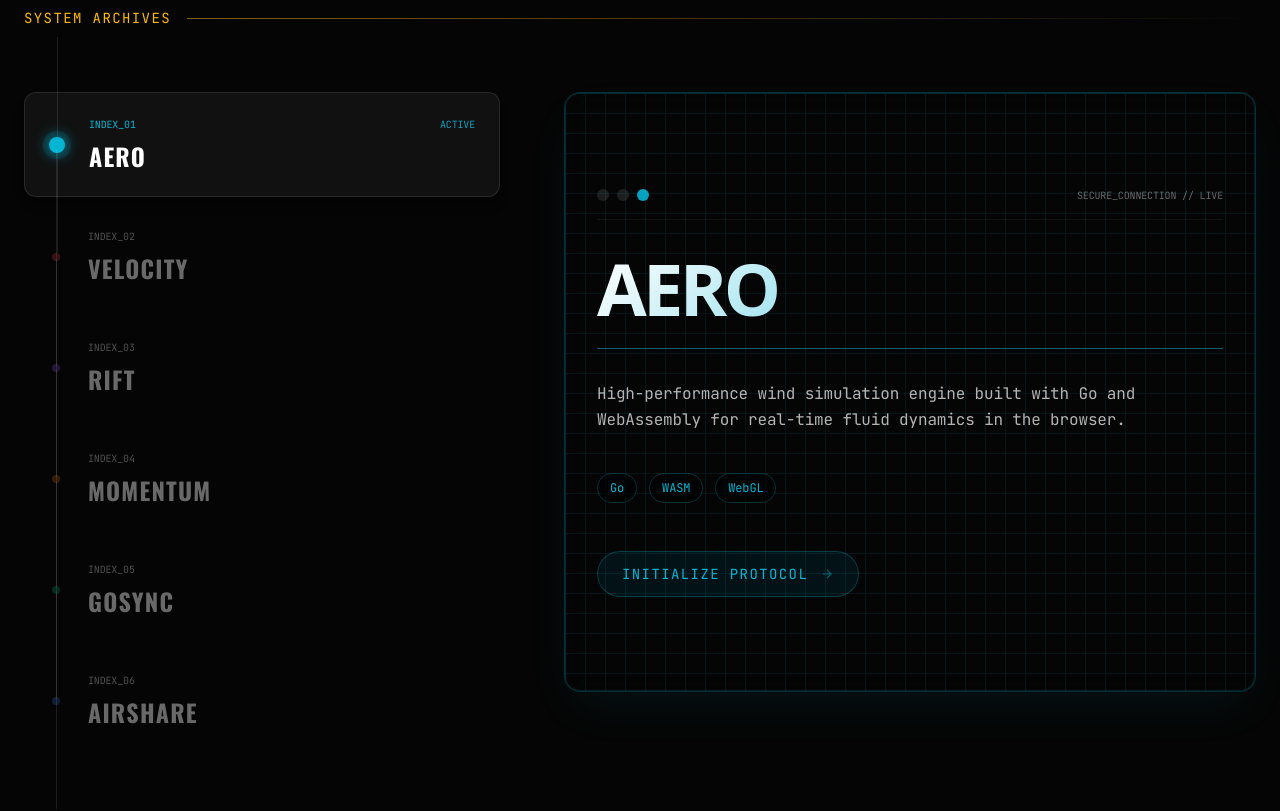
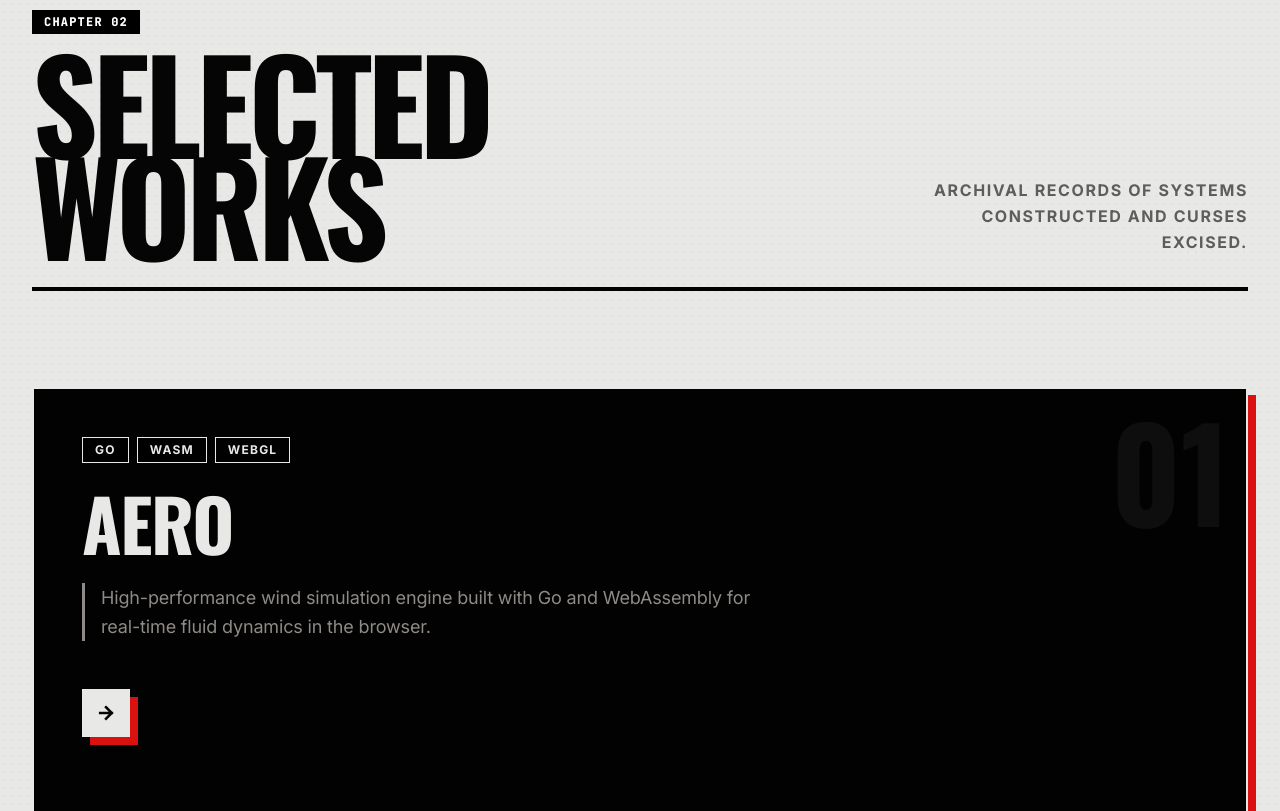
Before and after one commit to HarshalPatel1972/harshal-patel, a Next.js app: page / in a window 1280 px wide. Shown: the part 920-1731 px from the top of the page. Built offline with nearby package versions, Linux system fonts and the light colour scheme.

Commit message:
feat(projects): rewrite section into pure MAPPA layout with massive inverted brutalist cards, heavy typography limits, and comic panel impact borders

```diff
--- a/src/components/Projects.tsx
+++ b/src/components/Projects.tsx
@@ -2,244 +2,118 @@
 
 import { projects } from "@/data/projects";
 import { ScrollReveal } from "./ScrollReveal";
-import { useState, useEffect, useRef } from "react";
+import { useState, useRef, useEffect } from "react";
 import { animate as anime, utils } from "animejs";
 
-/**
- * 🔣 Glitch Scrambler: scrambles characters momentarily when "trigger" changes
- */
-function GlitchText({ text, trigger }: { text: string; trigger: any }) {
-  const [displayText, setDisplayText] = useState(text);
+export function Projects() {
+  const [activeIndex, setActiveIndex] = useState<number | null>(null);
+  const containerRef = useRef<HTMLElement>(null);
 
+  // Entrance staggered animation
   useEffect(() => {
-    let iterations = 0;
-    const chars = "ABCDEFGHIJKLMNOPQRSTUVWXYZ0123456789@#$%&*<>";
-    const interval = setInterval(() => {
-      setDisplayText(
-        text
-          .split("")
-          .map((char, index) => {
-            if (char === " ") return " ";
-            if (index < iterations) return char;
-            return chars[Math.floor(Math.random() * chars.length)];
-          })
-          .join("")
-      );
-
-      if (iterations >= text.length) clearInterval(interval);
-      iterations += 1;
-    }, 30);
-
-    return () => clearInterval(interval);
-  }, [text, trigger]);
-
-  return <>{displayText}</>;
-}
-
-export function Projects() {
-  const [activeIndex, setActiveIndex] = useState(0);
-  const activeProject = projects[activeIndex];
-  const hudRef = useRef<HTMLDivElement>(null);
-  const scannerRef = useRef<HTMLDivElement>(null);
-
-  // Trigger animations when the active project changes
-  useEffect(() => {
-    if (!hudRef.current || !scannerRef.current) return;
-
-    // Reset and trigger scanner line
-    anime(scannerRef.current, {
-      top: ["0%", "100%"],
-      opacity: [1, 0],
-      duration: 1500,
-      easing: "cubicBezier(0.4, 0, 0.2, 1)",
-    });
-
-    // Stagger in HUD elements
-    const elements = hudRef.current.querySelectorAll(".hud-item");
+    if (!containerRef.current) return;
+    const elements = containerRef.current.querySelectorAll(".project-card");
     anime(elements as any, {
       opacity: [0, 1],
-      translateX: [30, 0],
-      duration: 600,
-      delay: utils.stagger(100),
-      easing: "outQuart",
+      translateX: [50, 0],
+      duration: 1200,
+      delay: utils.stagger(150),
+      easing: "outCubic",
     });
-
-    // Animate bars
-    const bars = hudRef.current.querySelectorAll(".hud-bar");
-    anime(bars as any, {
-      scaleX: [0, 1],
-      duration: 800,
-      delay: utils.stagger(100, { start: 200 }),
-      easing: "outExpo",
-    });
-  }, [activeIndex]);
+  }, []);
 
   return (
-    <section id="projects" className="relative py-32 px-4 md:px-6 section-fade">
-      <div className="max-w-7xl mx-auto relative z-10">
-        <ScrollReveal>
-          <div className="flex items-center gap-4 mb-16">
-            <span className="text-sm font-mono text-amber-400 tracking-widest uppercase">
-              System Archives
-            </span>
-            <div className="h-[1px] flex-1 bg-gradient-to-r from-amber-400/50 to-transparent" />
+    <section
+      id="projects"
+      ref={containerRef}
+      className="relative py-24 md:py-32 px-4 md:px-8 bg-[var(--text-bone)] flex flex-col items-center"
+      onClick={() => {
+        // Global Impact frame
+        document.body.style.animation = "none";
+        void document.body.offsetWidth;
+        document.body.style.animation = "impact-flash 0.3s cubic-bezier(0.4, 0, 0.2, 1)";
+      }}
+    >
+      {/* Background ink texture (inverted for this section since background is white) */}
+      <div className="absolute inset-0 halftone-bg z-0 opacity-[0.03] pointer-events-none invert mix-blend-multiply" />
+
+      {/* Massive Section Title (MAPPA Layout) */}
+      <div className="w-full max-w-7xl relative z-10 flex flex-col md:flex-row justify-between items-end mb-16 md:mb-24 border-b-4 border-black pb-8">
+        <div>
+           <div className="bg-black text-white font-black font-mono text-xs tracking-widest px-3 py-1 inline-block mb-4">
+             CHAPTER 02
            </div>
-        </ScrollReveal>
-
-        <div className="grid lg:grid-cols-12 gap-8 lg:gap-16 items-start">
-
-          {/* =========================================
-              LEFT COL: Projects Index (Scrollable)
-              ========================================= */}
-          <div className="lg:col-span-5 relative flex flex-col gap-2">
-
-            {projects.map((project, i) => {
-              const isActive = activeIndex === i;
-              return (
-                <ScrollReveal key={project.title} delay={i * 100}>
-                  <button
-                    onClick={() => setActiveIndex(i)}
-                    className={`relative w-full text-left p-6 group transition-all duration-500 rounded-xl flex items-center gap-6 ${
-                      isActive ? "bg-white/5 border border-white/10 shadow-lg" : "hover:bg-white/[0.02]"
-                    }`}
-                  >
-                    {/* Activity Indicator Node */}
-                    <div className="relative flex items-center justify-center shrink-0">
-                      <div className="absolute top-[-100px] bottom-[-100px] w-[1px] bg-white/10 z-0" />
-                      <div
-                        className={`relative w-4 h-4 rounded-full transition-all duration-500 z-10 ${
-                          isActive
-                            ? "scale-100 shadow-[0_0_15px_currentColor]"
-                            : "scale-50 opacity-20 group-hover:scale-75 group-hover:opacity-50"
-                        }`}
-                        style={{ backgroundColor: project.color, color: project.color }}
-                      >
-                         {isActive && (
-                            <div className="absolute inset-0 rounded-full animate-ping opacity-50" style={{ backgroundColor: project.color }} />
-                         )}
+           <h2 className="text-6xl md:text-8xl lg:text-9xl font-black font-display text-[var(--bg-ink)] uppercase tracking-[-0.04em] leading-[0.8] m-0">
+             SELECTED <br/> WORKS
+           </h2>
         </div>
+        <p className="text-black/60 font-sans font-bold max-w-xs text-right mt-8 md:mt-0 text-sm md:text-base uppercase tracking-widest leading-relaxed">
+           Archival records of systems constructed and curses excised.
+        </p>
       </div>
 
-                    <div className="flex-1">
-                      <div className="text-[10px] font-mono mb-2 flex items-center justify-between" style={{ color: isActive ? project.color : 'rgba(255,255,255,0.3)' }}>
-                        <span>INDEX_{String(i + 1).padStart(2, "0")}</span>
-                        {isActive && <span className="animate-pulse">ACTIVE</span>}
-                      </div>
-                      <h3
-                        className={`text-2xl font-bold transition-colors duration-300 font-display uppercase tracking-wider ${
-                          isActive ? "text-white" : "text-white/40 group-hover:text-white/70"
-                        }`}
+      <div className="w-full max-w-7xl relative z-10 grid grid-cols-1 md:grid-cols-2 gap-8 md:gap-12">
+        {projects.map((project, i) => {
+          const isHovered = activeIndex === i;
+
+          return (
+            <ScrollReveal key={project.title} duration={1000} delay={i * 100} className={`w-full ${i === 0 ? "md:col-span-2" : ""}`}>
+              <a
+                href={project.link}
+                target="_blank"
+                rel="noopener noreferrer"
+                onMouseEnter={() => setActiveIndex(i)}
+                onMouseLeave={() => setActiveIndex(null)}
+                className="project-card block relative manga-panel manga-cut-bl bg-[var(--bg-ink)] border-4 border-black brutal-shadow min-h-[350px] md:min-h-[450px] p-8 md:p-12 group cursor-pointer overflow-hidden"
               >
-                        {project.title}
-                      </h3>
-                    </div>
-                  </button>
-                </ScrollReveal>
-              );
-            })}
+                {/* Background Blood Splatter on Hover */}
+                <svg viewBox="0 0 100 100" preserveAspectRatio="none" className={`absolute inset-0 w-full h-full text-[var(--accent-blood)] transition-opacity duration-500 pointer-events-none z-0 ${isHovered ? 'opacity-10' : 'opacity-0'}`}>
+                   <path d="M0,0 L100,0 L100,100 L0,100 Z" fill="currentColor" />
+                </svg>
+
+                {/* Number Watermark */}
+                <div className="absolute top-4 right-4 text-[4rem] md:text-[8rem] font-black font-display text-[var(--text-bone)] opacity-5 select-none pointer-events-none leading-none z-0 transition-transform duration-500 group-hover:scale-110">
+                  {String(i + 1).padStart(2, '0')}
                 </div>
 
-          {/* =========================================
-              RIGHT COL: Data terminal HUD
-              ========================================= */}
-          <div className="lg:col-span-7 lg:sticky lg:top-32 h-[600px]">
-            <ScrollReveal delay={300} className="w-full h-full">
-              <div
-                ref={hudRef}
-                className="w-full h-full border rounded-2xl p-8 relative overflow-hidden flex flex-col items-start justify-center backdrop-blur-md"
-                style={{
-                  backgroundColor: "rgba(5, 5, 8, 0.6)",
-                  borderColor: `${activeProject.color}40`,
-                  boxShadow: `0 20px 50px -10px ${activeProject.color}15, inset 0 0 0 1px ${activeProject.color}20`,
-                }}
-              >
-                {/* Background Grid Pattern */}
-                <div
-                  className="absolute inset-0 opacity-10 pointer-events-none"
-                  style={{
-                    backgroundImage: `linear-gradient(${activeProject.color} 1px, transparent 1px), linear-gradient(90deg, ${activeProject.color} 1px, transparent 1px)`,
-                    backgroundSize: "20px 20px"
-                  }}
-                />
-
-                {/* Vertical Scanner Line */}
-                <div
-                  ref={scannerRef}
-                  className="absolute left-0 right-0 h-[2px] pointer-events-none z-20"
-                  style={{
-                    background: `linear-gradient(90deg, transparent, ${activeProject.color}, transparent)`,
-                    boxShadow: `0 0 20px 2px ${activeProject.color}`
-                  }}
-                />
-
-                <div className="relative z-10 w-full hud-item">
-                  {/* Decorative Elements */}
-                  <div className="flex items-center justify-between mb-8 pb-4 border-b border-white/5 w-full">
-                    <div className="flex gap-2">
-                      <div className="w-3 h-3 rounded-full bg-white/10" />
-                      <div className="w-3 h-3 rounded-full bg-white/10" />
-                      <div className="w-3 h-3 rounded-full animate-pulse" style={{ backgroundColor: activeProject.color }} />
-                    </div>
-                    <div className="text-[10px] font-mono text-white/40">
-                      SECURE_CONNECTION // LIVE
-                    </div>
-                  </div>
-
-                  <h2
-                    className="text-5xl md:text-7xl font-bold uppercase tracking-tighter mb-6 bg-clip-text text-transparent break-words hud-item"
-                    style={{
-                      fontFamily: "var(--font-display)",
-                      backgroundImage: `linear-gradient(135deg, #fff, ${activeProject.color})`,
-                    }}
-                  >
-                    <GlitchText text={activeProject.title} trigger={activeIndex} />
-                  </h2>
-
-                  <div className="hud-bar origin-left h-[1px] w-full mb-8 opacity-50" style={{ backgroundColor: activeProject.color }} />
-
-                  <p className="text-lg text-white/70 leading-relaxed mb-10 max-w-xl hud-item font-mono text-sm md:text-base">
-                    <GlitchText text={activeProject.description} trigger={activeIndex} />
-                  </p>
-
-                  <div className="flex flex-wrap gap-3 mb-12 hud-item">
-                    {activeProject.tags.map((tag, idx) => (
-                      <span
-                        key={tag + activeIndex} // Force rerender on index change
-                        className="text-xs font-mono px-3 py-1.5 rounded-full border bg-black/40 backdrop-blur-sm"
-                        style={{
-                          borderColor: `${activeProject.color}40`,
-                          color: activeProject.color,
-                        }}
-                      >
+                <div className="relative z-10 flex flex-col h-full justify-between">
+                  <div>
+                    {/* Tags / Categories */}
+                    <div className="flex flex-wrap gap-2 mb-6">
+                      {project.tags.map(tag => (
+                        <span key={tag} className="border border-[var(--text-bone)] text-[var(--text-bone)] px-3 py-1 text-xs font-bold uppercase tracking-widest font-sans bg-black/50">
                           {tag}
                         </span>
                       ))}
                     </div>
 
-                  <div className="hud-item mt-auto">
-                    <a
-                      href={activeProject.link}
-                      target="_blank"
-                      rel="noopener noreferrer"
-                      className="inline-flex items-center gap-3 px-6 py-3 rounded-full font-mono text-sm tracking-widest uppercase transition-all duration-300 group hover:pr-4"
-                      style={{
-                        backgroundColor: `${activeProject.color}15`,
-                        border: `1px solid ${activeProject.color}40`,
-                        color: activeProject.color,
-                      }}
-                    >
-                      <span className="group-hover:translate-x-1 transition-transform">Initialize Protocol</span>
-                      <svg width="14" height="14" viewBox="0 0 24 24" fill="none" stroke="currentColor" strokeWidth="2" className="group-hover:translate-x-2 transition-transform opacity-50 group-hover:opacity-100">
+                    {/* Title */}
+                    <h3 className={`text-4xl md:text-6xl lg:text-7xl font-black font-display uppercase tracking-[-0.02em] leading-none mb-6 transition-colors duration-300 ${isHovered ? 'text-[var(--accent-blood)]' : 'text-[var(--text-bone)]'}`}>
+                      {project.title}
+                    </h3>
+
+                    {/* Description */}
+                    <p className={`text-[var(--text-muted)] font-sans text-sm md:text-lg leading-relaxed max-w-2xl border-l-[3px] pl-4 transition-colors duration-300 ${isHovered ? 'border-[var(--accent-blood)] text-[var(--text-bone)]' : 'border-[var(--text-muted)]'}`}>
+                      {project.description}
+                    </p>
+                  </div>
+
+                  {/* Brutalist Arrow/CTA */}
+                  <div className="mt-12 flex items-center gap-4">
+                     <div className="w-12 h-12 bg-[var(--text-bone)] text-[var(--bg-ink)] flex items-center justify-center brutal-shadow rotate-0 group-hover:-rotate-45 transition-transform duration-300">
+                       <svg width="20" height="20" viewBox="0 0 24 24" fill="none" stroke="currentColor" strokeWidth="3" strokeLinecap="square">
                          <path d="M5 12h14M12 5l7 7-7 7"/>
                        </svg>
-                    </a>
                      </div>
-
+                     <span className={`font-black font-display text-xl uppercase tracking-widest transition-all duration-300 ${isHovered ? 'opacity-100 translate-x-2 text-[var(--accent-blood)]' : 'opacity-0 -translate-x-4 text-[var(--text-bone)]'}`}>
+                        Execute
+                     </span>
                   </div>
                 </div>
+              </a>
             </ScrollReveal>
-          </div>
-        </div>
+          );
+        })}
       </div>
     </section>
   );
```
Lines whose indentation alone changed are shown as unchanged.
